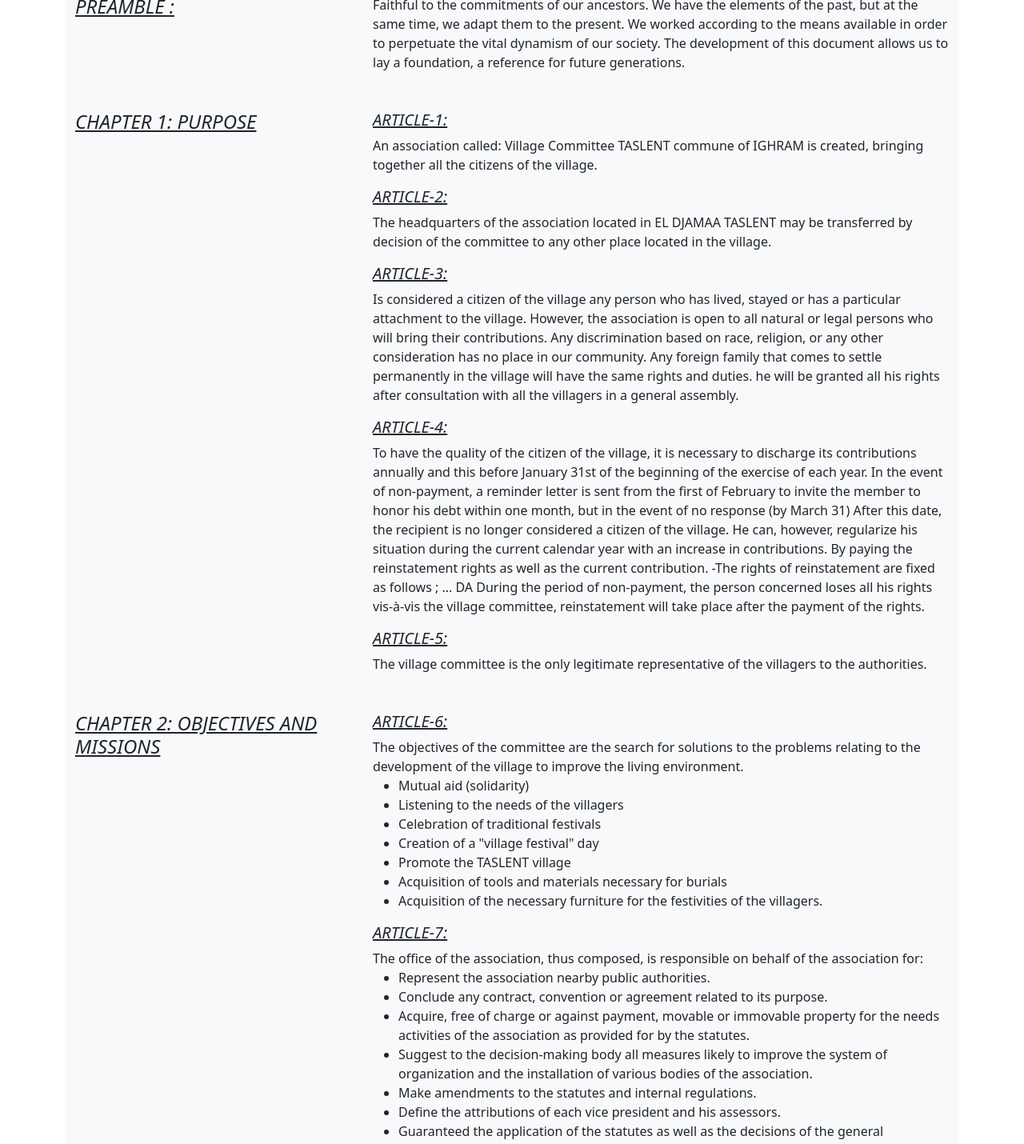
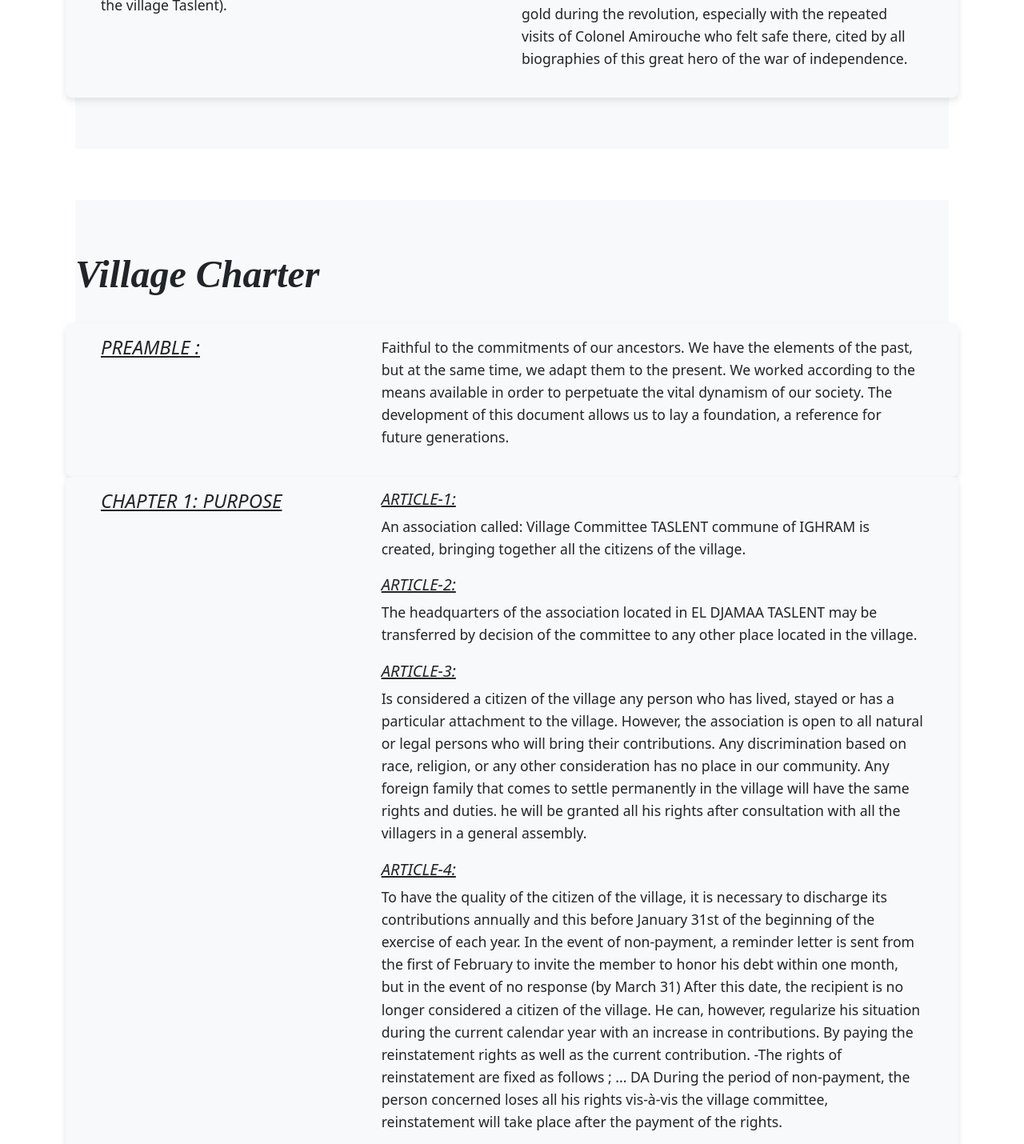
Before and after one commit to youba1993/Taslent_frontend, a React (Create React App) app: page /about in a window 1280 px wide. Shown: the part 860-2290 px from the top of the page at 80% size. Built offline with nearby package versions, Linux system fonts and the light colour scheme.

Commit message:
polishing about page

```diff
--- a/src/index.css
+++ b/src/index.css
@@ -142,3 +142,58 @@ h5 {
 }
 
 /* ***************** */
+
+
+/* ABout styles */
+.nav-link-custom {
+  color: rgb(206, 144, 144);
+  font-weight: bold;
+  padding: 0.5rem 1rem;
+  border-radius: 0.5rem;
+  transition: all 0.3s ease-in-out;
+}
+
+.nav-link-custom:hover {
+  background-color: rgb(206, 144, 144);
+  color: #fff;
+}
+
+.about-section {
+  padding: 4rem 0;
+  background-color: #f8f9fa;
+}
+
+.about-section h1 {
+  font-size: 3rem;
+  font-weight: bold;
+  margin-bottom: 2rem;
+}
+
+.about-section p {
+  font-size: 1.2rem;
+  line-height: 1.8;
+  margin-bottom: 1.5rem;
+}
+
+.about-section .bg-light {
+  background-color: #fff;
+  border-radius: 0.5rem;
+  box-shadow: 0 0.25rem 0.5rem rgba(0, 0, 0, 0.1);
+  padding: 2rem;
+}
+
+.about-section .bg-light p {
+  font-size: 1.1rem;
+  line-height: 1.6;
+  margin-bottom: 1.2rem;
+}
+
+.about-section .bg-light ul {
+  margin-top: 1.2rem;
+  margin-bottom: 1.2rem;
+}
+
+.about-section .bg-light ul li {
+  font-size: 1.1rem;
+  line-height: 1.6;
+}
--- a/src/pages/About.js
+++ b/src/pages/About.js
@@ -9,19 +9,19 @@ const About = () => {
             <Container>
                 <Row>
 
-                    <Nav className="ml-auto" id="basic-navbar-nav" >
+                    <Nav className="ml-auto" id="basic-navbar-nav">
                         <Nav.Item>
-                            <Nav.Link className="active " href='#history' type="button" >History</Nav.Link>
+                            <Nav.Link href='#history' className="nav-link-custom">History</Nav.Link>
                         </Nav.Item>
                         <Nav.Item>
-                            <Nav.Link className="active" href='#villageRules' >Village Charter</Nav.Link>
+                            <Nav.Link href='#villageRules' className="nav-link-custom">Village Charter</Nav.Link>
                         </Nav.Item>
                     </Nav>
 
                     <Col>
                         <Container className="py-4">
-                            <article className="text-left mt-3" id="history">
-                                <h1 style={{ fontWeight: "bold" }}>History </h1>
+                            <article className="about-section text-left mt-3" id="history">
+                                <h1 >History </h1>
                                 <Row className="bg-light py-3">
                                     <Col className="col-sm-6">
                                         <p>Taslent g’Illoulen is a village located 7 km from Akbou and situated on the west bank of the Soummam river in the foothills of the Djurdjura mountain range. It stands at an altitude of over 700 meters and is surrounded by the villages of El Mechta and Ath-Sellam to the west, Iamouren, Tighilt, and Ath-Ammar-Ouzeggan to the north, Tazaghart to the east, and Ighram to the south. Formerly known as Aguni n’Teslent, it takes its name from a century-old tree, the ash tree (aslen, taslent), which is widespread in its territory. </p>
@@ -47,8 +47,8 @@ const About = () => {
                             </article>
                         </Container>
                         <Container className="py-4">
-                            <article className="text-left mt-3" id="villageRules">
-                                <h1 style={{ fontWeight: "bold" }}>Village Charter</h1>
+                            <article className="about-section text-left mt-3" id="villageRules">
+                                <h1 >Village Charter</h1>
                                 <Row className="bg-light py-3">
 
                                     <Col className="col-sm-4">
@@ -77,7 +77,7 @@ const About = () => {
                                         <h4>CHAPTER 2: OBJECTIVES AND MISSIONS </h4>
                                     </Col>
                                     <Col className="col-sm-8">
-                                        <h5>ARTICLE-6: </h5><p>The objectives of the committee are the search for solutions to the problems relating to the development of the village to improve the living environment.
+                                        <h5>ARTICLE-6: </h5><p>The objectives of the committee are the search for solutions to the problems relating to the development of the village to improve the living environment.</p>
                                         <ul>
                                             <li>Mutual aid (solidarity)</li>
                                             <li>Listening to the needs of the villagers </li>
@@ -87,8 +87,8 @@ const About = () => {
                                             <li>Acquisition of tools and materials necessary for burials</li>
                                             <li>Acquisition of the necessary furniture for the festivities of the villagers.</li>
                                         </ul>
-                                        </p>
-                                        <h5>ARTICLE-7: </h5><p>The office of the association, thus composed, is responsible on behalf of the association for:
+
+                                        <h5>ARTICLE-7: </h5><p>The office of the association, thus composed, is responsible on behalf of the association for:</p>
                                         <ul>
                                             <li>Represent the association nearby public authorities.</li>
                                             <li>Conclude any contract, convention or agreement related to its purpose.</li>
@@ -100,7 +100,7 @@ const About = () => {
                                             <li>Guaranteed the application of the statutes as well as the decisions of the general assemblies.</li>
                                             <li>Management of the association's assets.</li>
                                         </ul>
-                                        </p>
+
                                         <h5>ARTICLE-8: </h5><p>The association is managed by members of the office elected by the GA for a period of 2 years. The committee is made up of the members of the office, namely:</p>
                                         <ol>
                                             <li>The president and two vice-presidents</li>
@@ -126,22 +126,22 @@ const About = () => {
                                     <Col className="col-sm-8">
                                         <h5>ARTICLE-10: </h5><p>The amount of the contributions is fixed by the general assembly. Contributions apply to any adult head of household. The subscription can be paid either by check payable to the association, or in cash against delivery of a receipt. Social cases are exempt from contributions.</p>
                                         <h5>ARTICLE-11: </h5><p>Is considered social case the head of the family without resources proposed by the committee and submitted to the approval of the general assembly of the village.</p>
-                                        <h5>ARTICLE-12: </h5><p>The resources of the village in accordance with the regulations in force come from:
+                                        <h5>ARTICLE-12: </h5><p>The resources of the village in accordance with the regulations in force come from: </p>
                                         <ol>
                                             <li>Contributions</li>
                                             <li>Donations</li>
                                             <li>Income related to its activities</li>
                                             <li>Subsidies</li>
                                         </ol>
-                                        </p>
+
                                         <h5>ARTICLE-13: </h5><p>Only the person who is up to date with his contributions will benefit from tombstones, sands, concrete blocks as well as the property of the village.</p>
                                         <h5>ARTICLE-14: </h5><p>The association has a bank account. Any disbursement of funds must be paid by check signed jointly by the treasurer and the president.</p>
-                                        <h5>ARTICLE-15: </h5><p>The accounts of the association must be presented in the form of a statement comprising two parts:
+                                        <h5>ARTICLE-15: </h5><p>The accounts of the association must be presented in the form of a statement comprising two parts: </p>
                                         <ul>
                                             <li>Resources component: they must be justified by means of a receipt declined with each entry of funds.</li>
                                             <li>Expenses section: they must be justified at each outflow of funds by a supporting document (invoices or voucher; expenditure order).</li>
                                         </ul>
-                                        </p>
+
                                     </Col>
                                 </Row>
                                 <Row className="bg-light py-3">
@@ -149,16 +149,16 @@ const About = () => {
                                         <h4>CHAPTER 4: MISCELLANEOUS PROVISIONS</h4>
                                     </Col>
                                     <Col className="col-sm-8">
-                                        <h5>ARTICLE-16: </h5><p>The detailed inventory of the village's assets will be presented at the latest at the end of each year. The terms of use and rental of these assets are set at a general meeting.
+                                        <h5>ARTICLE-16: </h5><p>The detailed inventory of the village's assets will be presented at the latest at the end of each year. The terms of use and rental of these assets are set at a general meeting.</p>
                                         <ul>
                                             <li>With regard to deaths, the provision of these goods is free for the villagers and even for citizens outside the village on an exceptional basis.</li>
                                             <li>The olive trees of the village are auctioned at the start of the season at a general meeting.</li>
                                             <li>The cleaning of the cemetery will be done from the month of June; the highest bidder wins works</li>
                                             <li>The cleaning of public fountains (sources of the village) will be done in May of each year</li>
                                         </ul>
-                                        </p>
+
                                         <h5>ARTICLE-17: </h5><p>Anyone wishing to make their house available to someone from outside the village must keep the village committee informed.</p>
-                                        <h5>ARTICLE-18: </h5><p>Toute personne ayant atteint l'âge de majorité chef de famille est tenu d'assister:
+                                        <h5>ARTICLE-18: </h5><p>Toute personne ayant atteint l'âge de majorité chef de famille est tenu d'assister:</p>
                                         <ol>
                                             <li>The general assembly of the village</li>
                                             <li>Volunteering</li>
@@ -166,7 +166,7 @@ const About = () => {
                                             <li>Emergencies</li>
                                             <li>Respond to any call from the committee</li>
                                         </ol>
-                                        </p>
+
                                     </Col>
                                 </Row>
                                 <Row className="bg-light py-3">
@@ -176,7 +176,7 @@ const About = () => {
                                     <Col className="col-sm-8">
                                         <h5>ARTICLE-19: </h5><p>
                                             Any amount paid or any property acquired is property of the village. Resignation or exclusion does not entitle you to any reimbursement.</p>
-                                        <h5>ARTICLE-20: </h5><p>Any disturbance to the public tranquility of the village; the person concerned will be called to order at a general meeting and will pay a fine, if he repeats the offense he will be brought before a disciplinary committee, once decided, a complaint will be filed.
+                                        <h5>ARTICLE-20: </h5><p>Any disturbance to the public tranquility of the village; the person concerned will be called to order at a general meeting and will pay a fine, if he repeats the offense he will be brought before a disciplinary committee, once decided, a complaint will be filed.</p>
                                         <ul>
                                             <li>Legal proceedings will be initiated for the following types of offences:</li>
                                         </ul>
@@ -189,8 +189,8 @@ const About = () => {
                                             <li>Theft and damage to village public property</li>
                                         </ol>
 
-                                            Any person from outside the village causing harm or disturbing the public tranquility of the village will be the subject of a complaint to the competent courts.
-                                        </p>
+                                        <p>Any person from outside the village causing harm or disturbing the public tranquility of the village will be the subject of a complaint to the competent courts.</p>
+
                                         <h5>ARTICLE-21: </h5><p>Any member of the office who, without reason, has not attended five consecutive meetings, may be considered as having resigned.</p>
                                         <h5>ARTICLE-22: </h5><p>This regulation was adopted on , may be subject to amendment provided that it is in the interest of the village; it must be approved by the general assembly.</p>
                                     </Col>
```
Lines whose indentation alone changed are shown as unchanged.
